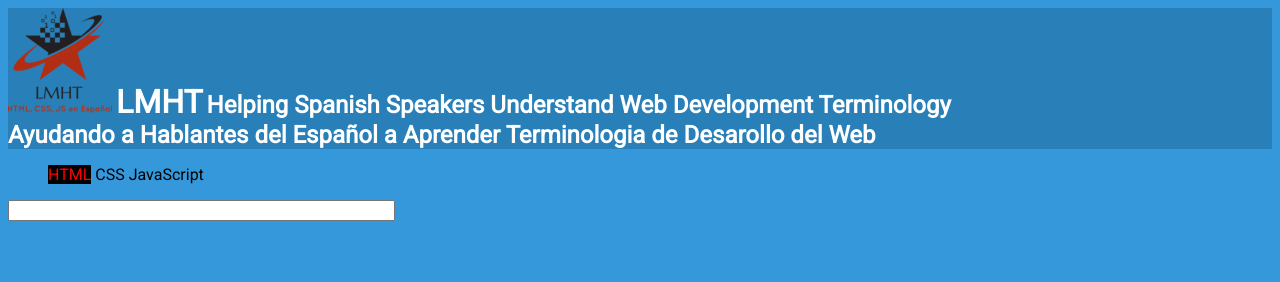
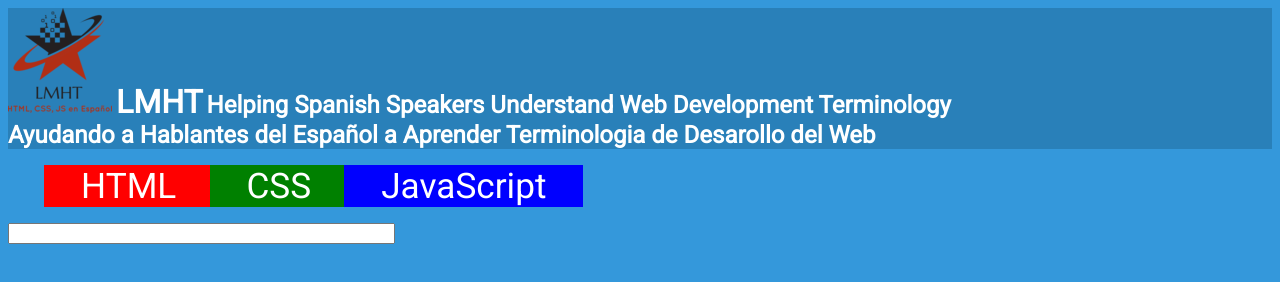
Before and after one commit to LMHT/LMHT.github.io, a plain HTML site: page LMHT_Testing_Area/testing.html in a window 1280 px wide. Shown: the top 282 px of the page. Drawn offline with Linux system fonts and the light colour scheme.

Commit message:
Adds changes to nav bar list items in testing.css

```diff
--- a/LMHT_Testing_Area/testing.css
+++ b/LMHT_Testing_Area/testing.css
@@ -24,28 +24,36 @@ align-items: center;
 
 nav ul {
 list-style-type: none;
+align-items: center;
 }
 
 nav ul li {
 display: inline;
+font-size: 220%;
+margin-left: 0;
+margin-right: 0;
 }
 
 /*links within the nav*/
 .link {
-
+color: white;
+text-align: center;
+margin-left: -.3%;
+margin-right: -.3%;
+padding-left: 3%;
+padding-right: 3%
 }
 
 #html-link {
-  color: red;
-  background-color: black;
+  background-color: red;
 }
 
 #css-link {
-
+background-color: green;
 }
 
 #js-link {
-
+background-color: blue;
 }
 
 .search-bar {
```
